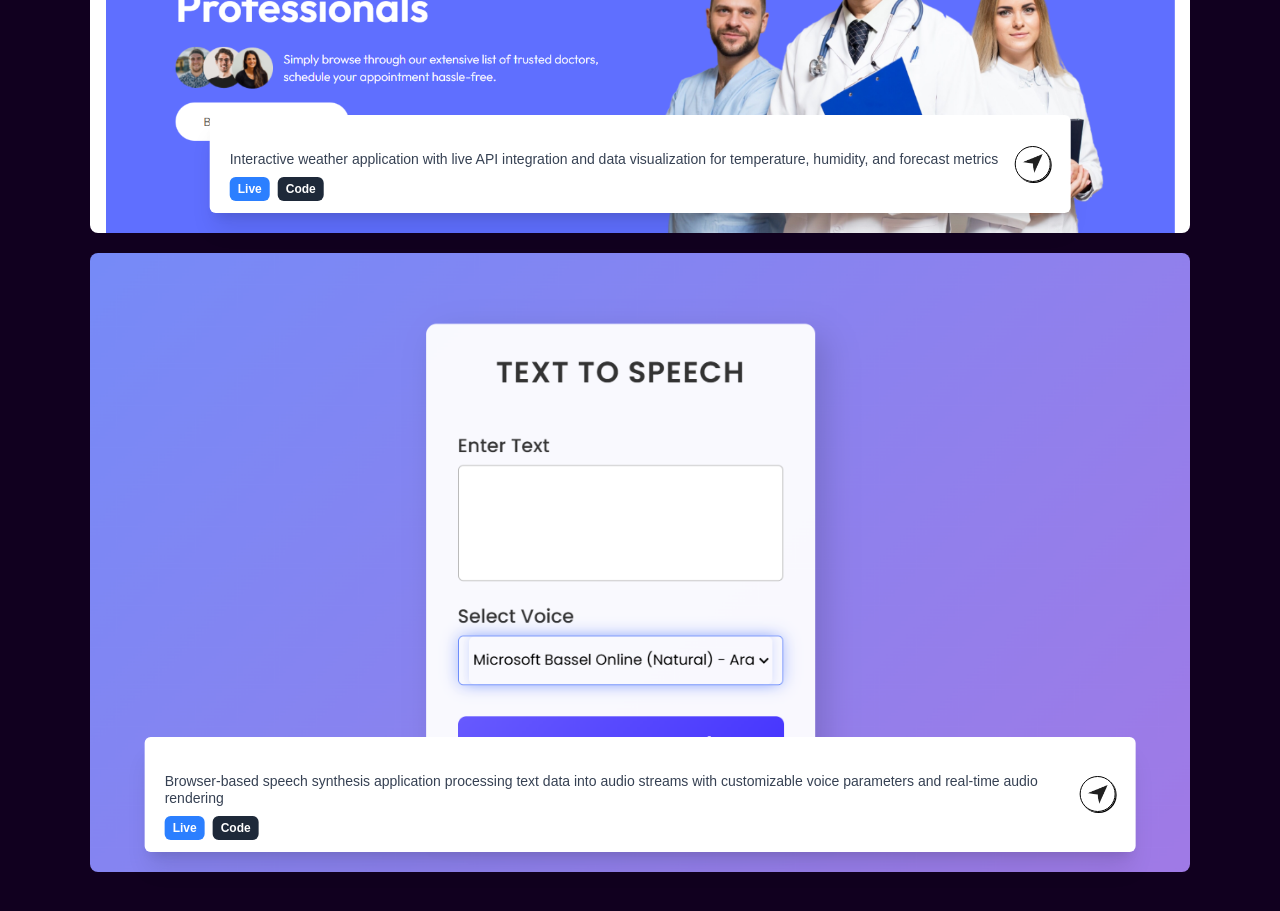
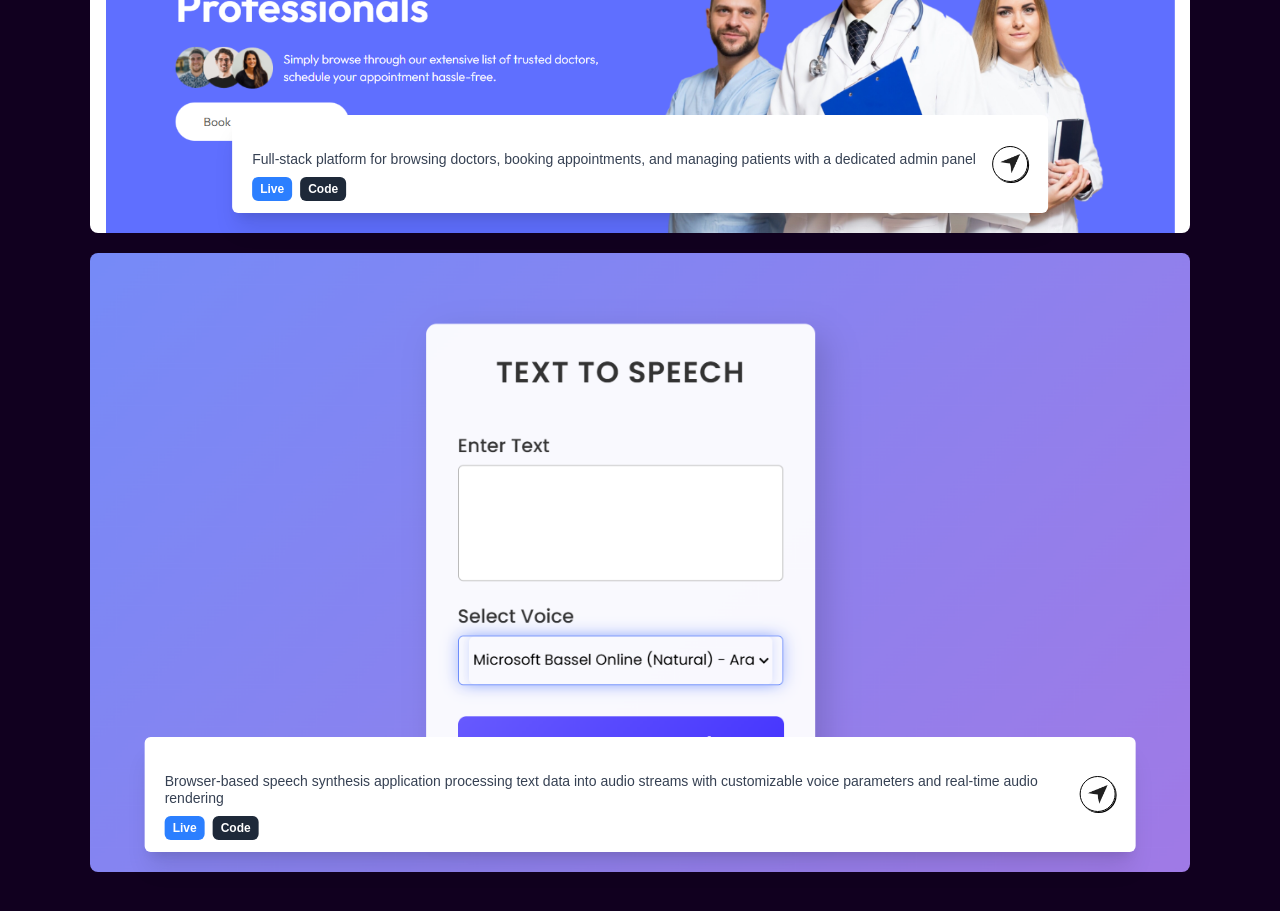
Before and after one commit to Abhiraj121212/portfolio, a Next.js app: page / in a window 1280 px wide. Shown: the part 4220-5131 px from the top of the page. Built offline with nearby package versions, Linux system fonts and the light colour scheme; a web font is replaced by a local one.

Commit message:
update workData with new project details for Prescripto platform

```diff
--- a/assets/assets.js
+++ b/assets/assets.js
@@ -85,11 +85,11 @@ export const workData = [
         githubLink: 'https://github.com/Abhiraj121212/Streamity'
     },
     {
-        title: 'Real-Time Weather Data Visualization Platform',
-        description: 'Interactive weather application with live API integration and data visualization for temperature, humidity, and forecast metrics',
+        title: 'Prescripto - Doctor Appointment Booking Platform',
+        description: 'Full-stack platform for browsing doctors, booking appointments, and managing patients with a dedicated admin panel',
         bgImage: '/work-2.png',
-        liveLink: 'https://weather-app-tau-two-76.vercel.app/', // Add your link
-        githubLink: 'https://github.com/Abhiraj121212/weather-app' // Add your link
+        liveLink: ' https://prescripto-sepia-five.vercel.app',
+        githubLink: 'https://github.com/Abhiraj121212/prescripto'
     },
     {
         title: 'VocalizeJS - Audio Data Processing & Speech Synthesis Engine',
```
